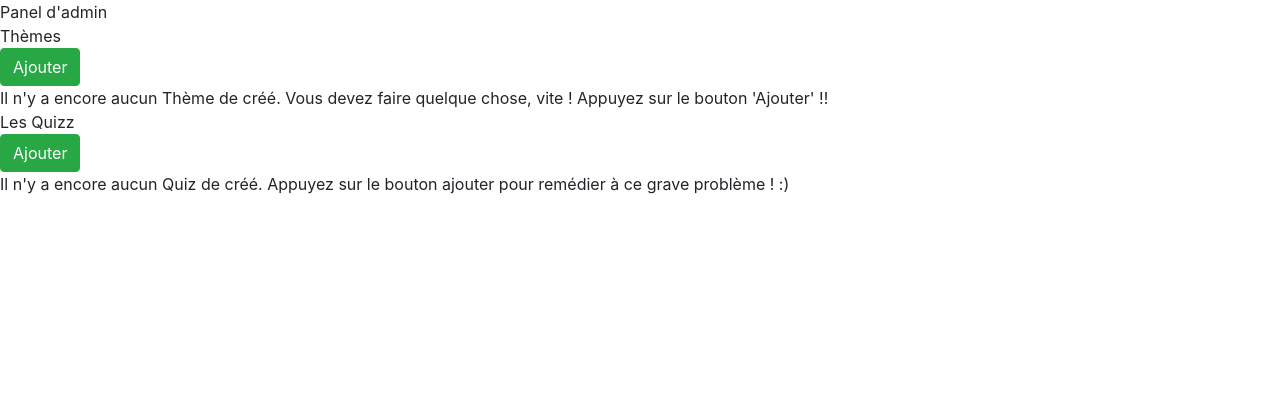
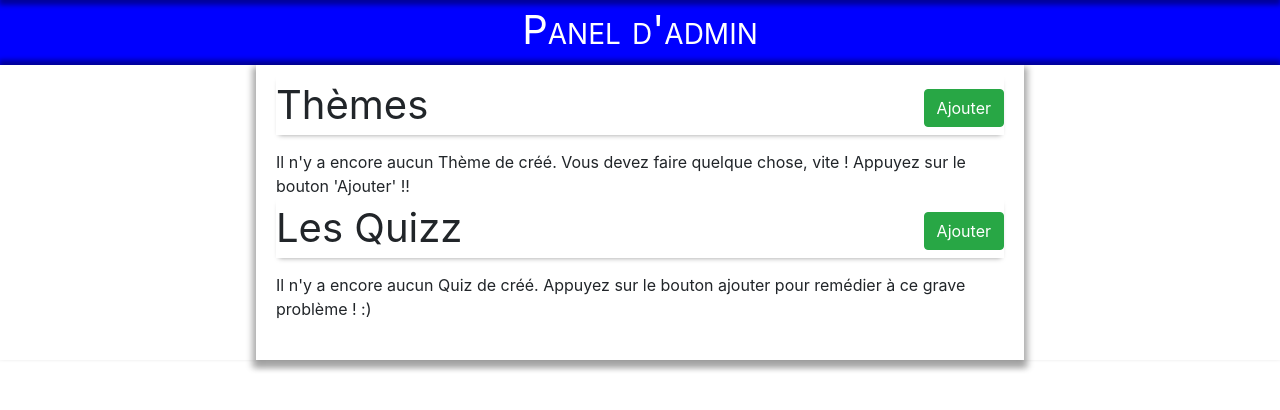
Before and after one commit to RomainBnfn/TrivialQuizz, a PHP site: page /admin/index.php in a window 1280 px wide. Shown: the part 96-506 px from the top of the page. Run offline with PHP 8.4, Linux system fonts and the light colour scheme; data that the repository does not hold is empty.

Commit message:
Merge branch 'master' of https://github.com/RomainBnfn/trivialquizz

```diff
--- /dev/null
+++ b/trivialquizz/css/style-base.css
@@ -0,0 +1,59 @@
+@font-face {
+  font-family: 'CaviarDreams';
+  src: url("../font/CaviarDreams/CaviarDreams.ttf") format('truetype');
+  font-weight: normal;
+}
+@font-face {
+  font-family: 'CaviarDreams';
+  src: url("../font/CaviarDreams/CaviarDreams_Bold.ttf") format('truetype');
+  font-weight: bold;
+}
+.img-logo {
+	max-height: 80px;
+  height: 80px;
+	width: auto;
+}
+.bandeau-principal{
+	height: 65px;
+	text-align: center;
+	justify-content: center;
+	align-items: center;
+	font-size: 40px;
+	font-variant: small-caps;
+}
+.fond-bleu{
+	background-color: blue;
+	color: white;
+}
+.cadre-global{
+	box-shadow: 0px -4px 5px 1px rgba(0, 0, 0, .4);
+	display: flex;
+	width: 100vw;
+	justify-content: center;
+}
+.cadre-central{
+	box-shadow: 2px 5px 6px 3px rgba(0, 0, 0, .2), -2px 5px 6px 3px rgba(0, 0, 0, .2);
+	width: 60%;
+	height: 100%;
+	padding-left: 20px;
+	padding-right: 20px;
+	padding-top: 10px;
+	padding-bottom: 15px;
+}
+.titre1, .titre2{
+	display: flex;
+	flex-flow: row nowrap;
+	justify-content: space-between;
+}
+.titre1{
+	font-size: 2.5rem;
+	box-shadow: 0px 3px 5px -3px rgba(0, 0, 0, .4);
+	height: auto;
+	margin-bottom: 15px;
+}
+.titre2{
+	font-size: 20px;
+}
+nav {
+	box-shadow: 0px 4px 5px 1px rgba(0, 0, 0, .4);
+}
--- a/trivialquizz/include/header.html
+++ b/trivialquizz/include/header.html
@@ -1,4 +1,4 @@
-<link rel="stylesheet" href="css/style.css">
+<link rel="stylesheet" href="css/style-base.css">
 <meta charset="utf-8">
 <meta http-equiv="X-UA-Compatible" content="IE=edge">
 <script type="text/javascript" src="lib/jquery/jquery.min.js"></script>
```
Also changed, not shown: trivialquizz/css/style_index.css (+1 -12 lines), trivialquizz/index.php (+4 -4 lines).
